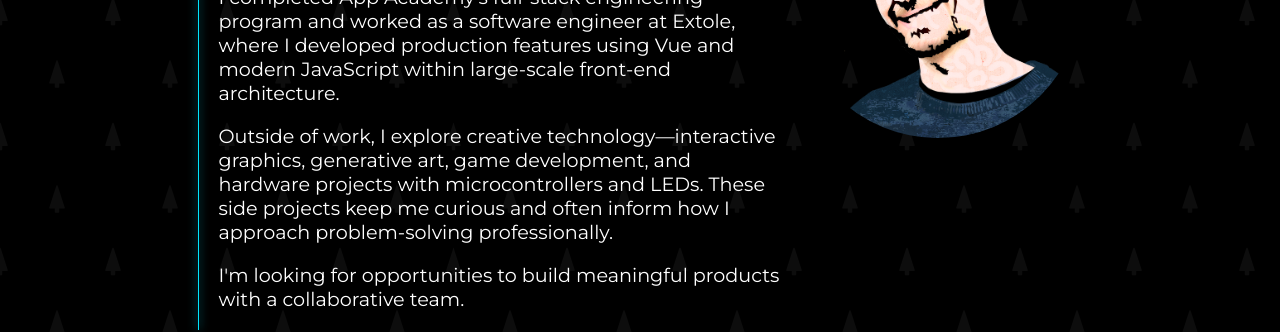
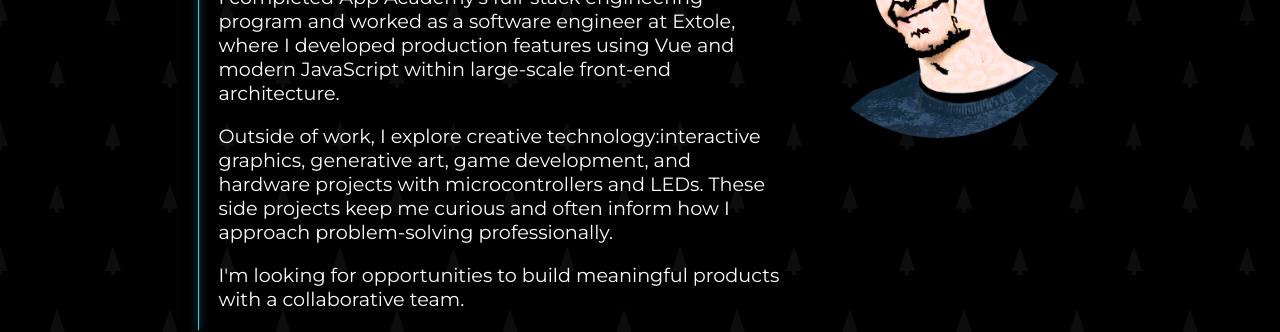
Before and after one commit to halquist/halquist.github.io, a React (Create React App) app in the folder frontend/: page / in a window 1280 px wide. Shown: the part 800-1132 px from the top of the page. Built offline with nearby package versions, Linux system fonts and the light colour scheme; a web font is replaced by a local one.

Commit message:
small copy update

```diff
--- a/frontend/src/components/Intro/ContentArrs/AboutMe.js
+++ b/frontend/src/components/Intro/ContentArrs/AboutMe.js
@@ -5,7 +5,7 @@ const AboutMe ={
   content: [
     "I'm a front-end software engineer focused on building polished, interactive web experiences. I care about clean code, thoughtful UX, and creating systems that scale.",
     "I completed App Academy's full-stack engineering program and worked as a software engineer at Extole, where I developed production features using Vue and modern JavaScript within large-scale front-end architecture.",
-    "Outside of work, I explore creative technology—interactive graphics, generative art, game development, and hardware projects with microcontrollers and LEDs. These side projects keep me curious and often inform how I approach problem-solving professionally.",
+    "Outside of work, I explore creative technology:interactive graphics, generative art, game development, and hardware projects with microcontrollers and LEDs. These side projects keep me curious and often inform how I approach problem-solving professionally.",
     "I'm looking for opportunities to build meaningful products with a collaborative team."
   ],
   image1: me_headshot
```
Also changed, not shown: 2 other files (tests, documents, lock files or other folders).
